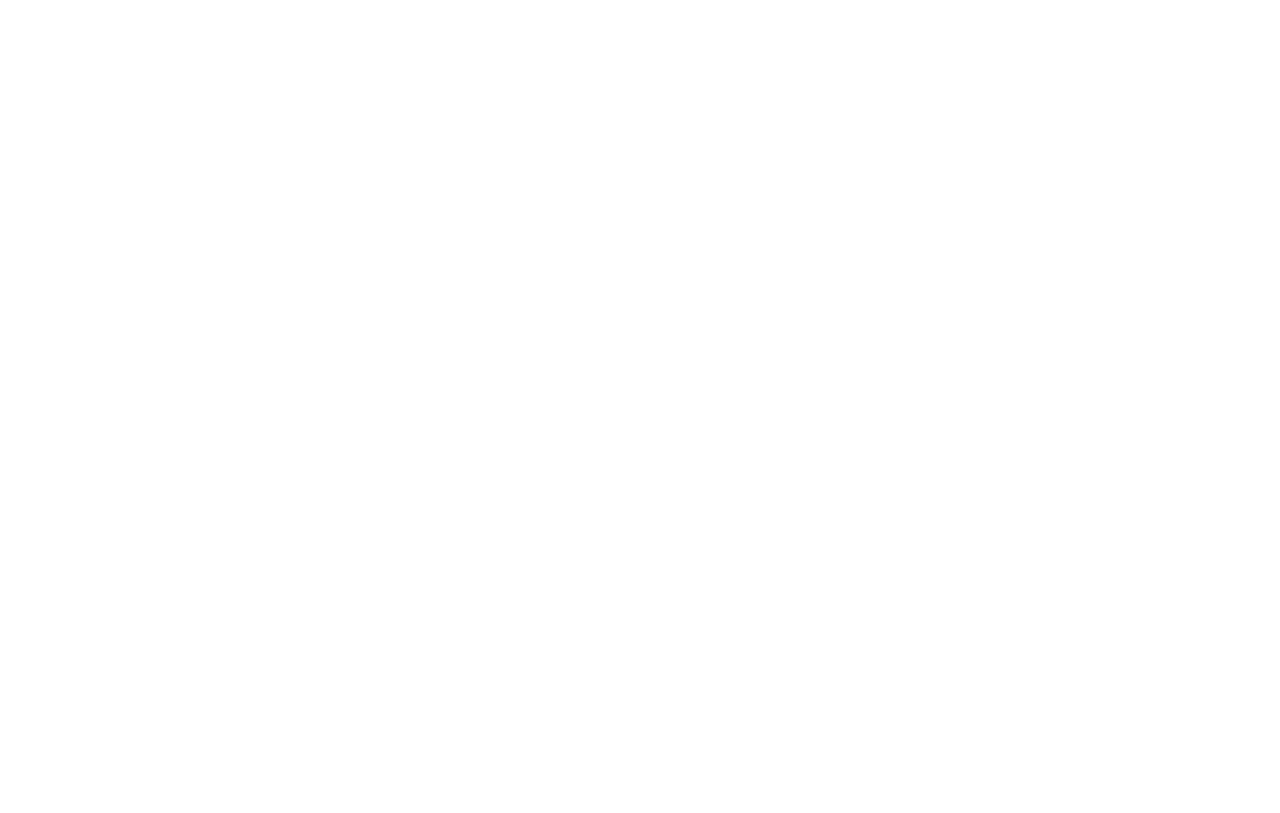
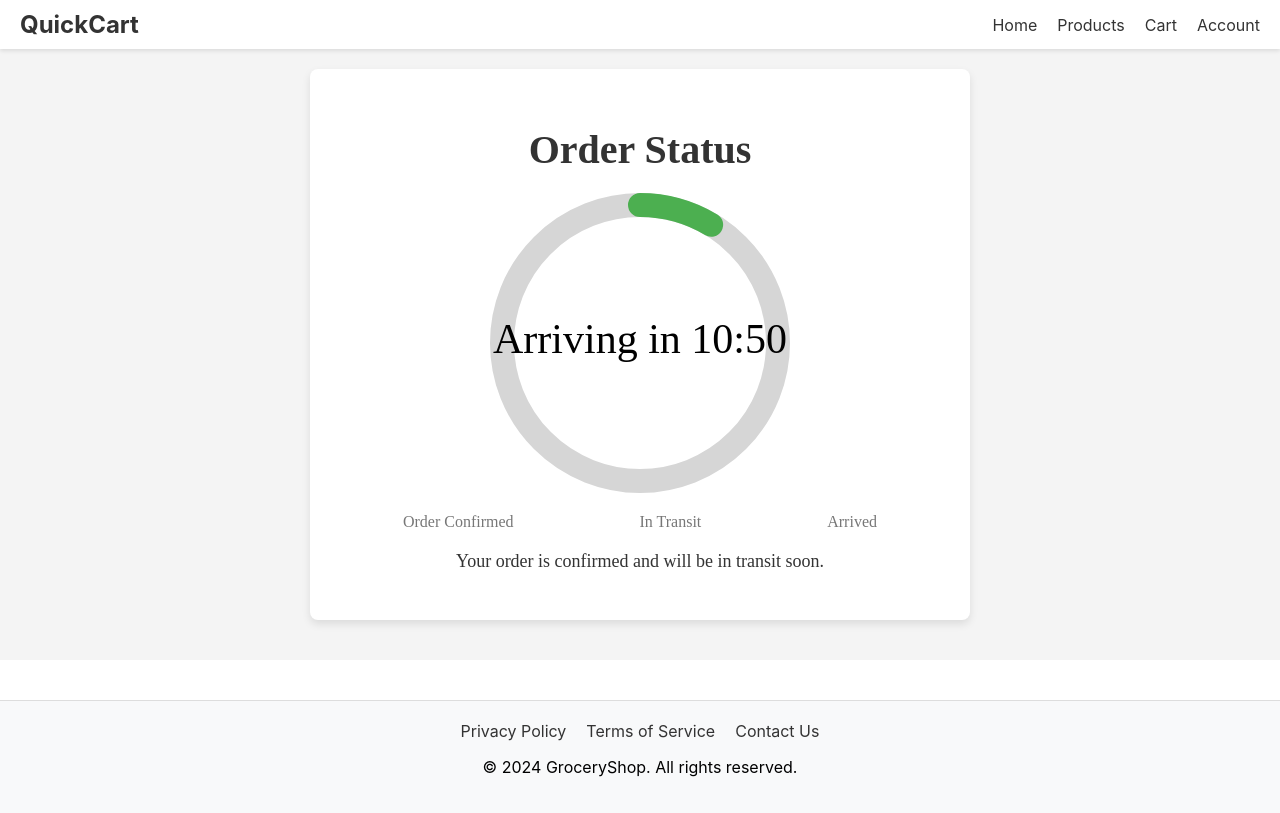
Before and after one commit to BhargavA29/grocery-website, a React (Create React App) app: page /order-status in a window 1280 px wide. Before the commit this address had no page. Built offline with nearby package versions, Linux system fonts and the light colour scheme; no server answers.

Commit message:
Updated OrderStatusPage design

```diff
--- a/package.json
+++ b/package.json
@@ -3,7 +3,9 @@
   "version": "0.1.0",
   "private": true,
   "dependencies": {
+    "gh-pages": "^6.1.1",
     "react": "^18.2.0",
+    "react-circular-progressbar": "^2.1.0",
     "react-dom": "^18.2.0",
     "react-responsive-carousel": "^3.2.23",
     "react-router-dom": "^6.3.0",
--- a/public/index.html
+++ b/public/index.html
@@ -15,6 +15,7 @@
       user's mobile device or desktop. See https://developers.google.com/web/fundamentals/web-app-manifest/
     -->
     <link rel="manifest" href="%PUBLIC_URL%/manifest.json" />
+
     <!--
       Notice the use of %PUBLIC_URL% in the tags above.
       It will be replaced with the URL of the `public` folder during the build.
@@ -24,7 +25,9 @@
       work correctly both with client-side routing and a non-root public URL.
       Learn how to configure a non-root public URL by running `npm run build`.
     -->
-    <title>React App</title>
+    <title>QuickCart</title>
+    <script src="https://checkout.razorpay.com/v1/checkout.js"></script>
+
   </head>
   <body>
     <noscript>You need to enable JavaScript to run this app.</noscript>
--- a/src/App.js
+++ b/src/App.js
@@ -5,9 +5,7 @@
 import LoginPage from './pages/LoginPage/LoginPage';
 import RegisterPage from './pages/RegisterPage/RegisterPage';
 import CartPage from './pages/CartPage/CartPage';
-
-//import Header from './components/Header/Header';
-//import Footer from './components/Footer/Footer';
+import OrderStatusPage from './pages/OrderStatusPage/OrderStatusPage';
 import './App.css';
 
 
@@ -21,6 +19,7 @@
         <Route path="/account" element={<LoginPage />} />
         <Route path="/register" element={<RegisterPage />} />
         <Route path="/cart" element={<CartPage />} />
+        <Route path="/order-status" element={<OrderStatusPage />} />
       </Routes>
 
     </div>
--- a/src/pages/CartPage/CartPage.js
+++ b/src/pages/CartPage/CartPage.js
@@ -4,12 +4,52 @@
 import Footer from '../../components/Footer/Footer';
 import emptyCartImage from '../../assets/images/empty-cart.png'; // Ensure this path is correct
 import './CartPage.css';
+import { useNavigate } from 'react-router-dom';
 
 const CartPage = () => {
   const { cart, addToCart, removeFromCart, clearCart } = useCart();
+  const navigate = useNavigate();
 
   const getTotalPrice = () => {
     return cart.reduce((total, item) => total + item.price * item.quantity, 0);
+  };
+
+  const handleCheckout = () => {
+    const totalPrice = getTotalPrice();
+    console.log('Total Price:', totalPrice);
+
+    const options = {
+      key: 'rzp_test_KUuGtEkdL5tXDf', // Replace with your Razorpay key ID
+      amount: totalPrice * 100, // Razorpay works with smallest currency unit
+      currency: 'INR',
+      name: 'QuickCart',
+      description: 'Test Transaction',
+      image: 'https://example.com/your_logo', // Replace with your logo URL
+      handler: function (response) {
+        console.log('Payment Successful! Payment ID:', response.razorpay_payment_id);
+        clearCart();
+        navigate('/order-status', { state: { transactionId: response.razorpay_payment_id } });
+      },
+      prefill: {
+        name: 'Your Name',
+        email: 'youremail@example.com',
+        contact: '9999999999',
+      },
+      notes: {
+        address: 'QuickCart Corporate Office',
+      },
+      theme: {
+        color: '#ff6f61',
+      },
+    };
+
+    console.log('Razorpay Options:', options);
+
+    const razorpay = new window.Razorpay(options);
+    razorpay.on('payment.failed', function (response) {
+      alert('Payment Failed! Please try again.');
+    });
+    razorpay.open();
   };
 
   return (
@@ -53,7 +93,7 @@
                   Total Price: <span className="total-price">₹{getTotalPrice()}</span>
                 </p>
                 <button onClick={clearCart} className="clear-cart-button">Clear Cart</button>
-                <button className="checkout-button">Proceed to Checkout</button>
+                <button onClick={handleCheckout} className="checkout-button">Proceed to Checkout</button>
               </div>
             </>
           )}
--- /dev/null
+++ b/src/pages/OrderStatusPage/OrderStatusPage.css
@@ -0,0 +1,95 @@
+.order-status-page {
+    display: flex;
+    flex-direction: column;
+    align-items: center;
+    padding: 20px;
+    font-family: 'Arial, sans-serif';
+    background-color: #f4f4f4;
+    min-height: calc(100vh - 1000px); /* Adjusted to reduce space at the bottom */
+  }
+
+  .status-container {
+    background-color: #fff;
+    padding: 30px;
+    border-radius: 8px;
+    box-shadow: 0 4px 8px rgba(0, 0, 0, 0.1);
+    text-align: center;
+    max-width: 600px;
+    width: 100%;
+    margin-bottom: 20px;
+  }
+
+  h1 {
+    font-size: 40px;
+    margin-bottom: 20px;
+    color: #333;
+  }
+
+  .progress-container {
+    margin: 20px 0;
+    width: 300px; /* Increased the size of the progress bar */
+    height: 300px;
+    margin-left: auto;
+    margin-right: auto;
+  }
+
+  .progress-bar .CircularProgressbar-path {
+    stroke: #4caf50;
+  }
+
+  .progress-bar .CircularProgressbar-trail {
+    stroke: #d6d6d6;
+  }
+
+  .progress-bar .CircularProgressbar-text {
+    fill: #000;
+    font-size: 10px; /* Reduced the text size */
+  }
+
+  .order-steps {
+    display: flex;
+    justify-content: space-around;
+    margin: 20px 0;
+    position: relative;
+  }
+
+  .order-step {
+    font-size: 16px;
+    color: #777;
+    transition: color 0.5s, transform 0.5s;
+  }
+
+  .order-step.completed {
+    color: #4caf50;
+    font-weight: bold;
+    transform: scale(1.1);
+    animation: pulse 1s infinite;
+  }
+
+  @keyframes pulse {
+    0% {
+      transform: scale(1.1);
+    }
+    50% {
+      transform: scale(1.15);
+    }
+    100% {
+      transform: scale(1.1);
+    }
+  }
+
+  .order-status {
+    font-size: 18px;
+    color: #333;
+    margin-top: 20px;
+  }
+
+  .transaction-id {
+    font-size: 16px;
+    color: #777;
+    margin-top: 10px;
+  }
+
+  footer {
+    margin: 0; /* Remove margin from the footer for this page */
+  }
--- /dev/null
+++ b/src/pages/OrderStatusPage/OrderStatusPage.js
@@ -0,0 +1,66 @@
+import React, { useEffect, useState } from 'react';
+import { useLocation } from 'react-router-dom';
+import { CircularProgressbar, buildStyles } from 'react-circular-progressbar';
+import 'react-circular-progressbar/dist/styles.css';
+import Header from '../../components/Header/Header';
+import Footer from '../../components/Footer/Footer';
+import './OrderStatusPage.css';
+
+const OrderStatusPage = () => {
+  const location = useLocation();
+  const { state } = location;
+  const { transactionId } = state || {};
+  const [progress, setProgress] = useState(0);
+
+  useEffect(() => {
+    if (!transactionId) {
+      console.error('Transaction ID is missing!');
+    } else {
+      console.log('Transaction ID:', transactionId);
+    }
+
+    const timer = setInterval(() => {
+      setProgress((prev) => (prev < 100 ? prev + 1 : 100));
+    }, 600);
+
+    return () => clearInterval(timer);
+  }, [transactionId]);
+
+  return (
+    <>
+      <Header />
+      <div className="order-status-page">
+        <div className="status-container">
+          <h1>Order Status</h1>
+          <div className="progress-container">
+            <CircularProgressbar
+              value={progress}
+              text={`Arriving in ${10 - Math.floor(progress / 10)}:${59 - (progress % 60)}`}
+              styles={buildStyles({
+                textColor: '#000',
+                pathColor: '#4caf50',
+                trailColor: '#d6d6d6',
+                textSize: '14px', // Reduced the text size
+              })}
+              className="progress-bar"
+            />
+          </div>
+          <div className="order-steps">
+            <div className={`order-step ${progress >= 10 ? 'completed' : ''}`}>Order Confirmed</div>
+            <div className={`order-step ${progress >= 50 ? 'completed' : ''}`}>In Transit</div>
+            <div className={`order-step ${progress >= 100 ? 'completed' : ''}`}>Arrived</div>
+          </div>
+          <div className="order-status">
+            {progress < 50 && <p>Your order is confirmed and will be in transit soon.</p>}
+            {progress >= 50 && progress < 100 && <p>Your order is on the way and will arrive soon.</p>}
+            {progress === 100 && <p>Your order has arrived. Enjoy your purchase!</p>}
+          </div>
+          {transactionId && <div className="transaction-id">Transaction ID: {transactionId}</div>}
+        </div>
+      </div>
+      <Footer />
+    </>
+  );
+};
+
+export default OrderStatusPage;
--- a/src/pages/RegisterPage/RegisterPage.js
+++ b/src/pages/RegisterPage/RegisterPage.js
@@ -88,7 +88,7 @@
             <button type="submit" className="register-button">Register</button>
           </form>
           <p className="login-link">
-            Already have an account? <a href="/login">Login here</a>
+            Already have an account? <a href="/account">Login here</a>
           </p>
         </div>
       </main>
```
Also changed, not shown: src/components/CheckoutForm/CheckoutForm.css (added, +21 -0 lines), src/components/CheckoutForm/CheckoutForm.js (added, +37 -0 lines), 2 other files (tests, documents, lock files or other folders).
